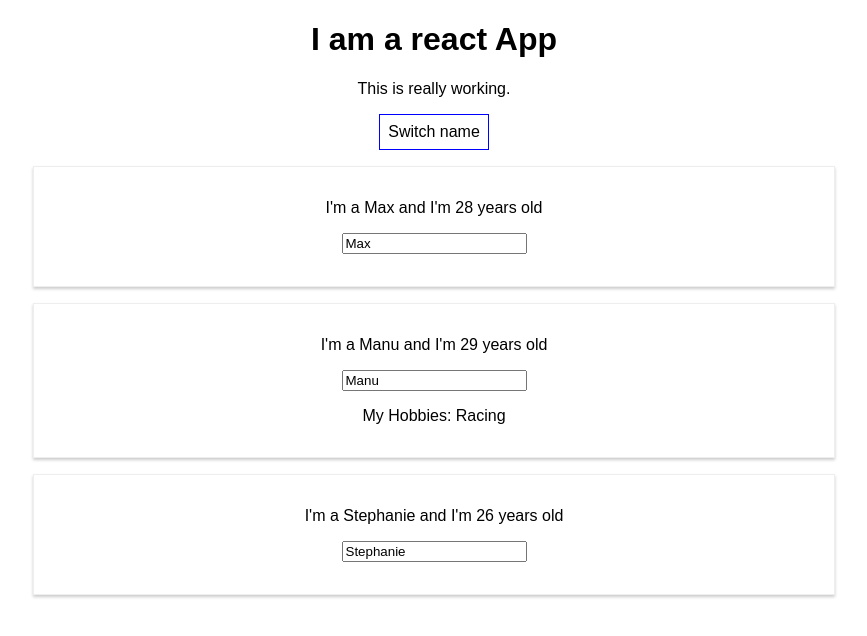
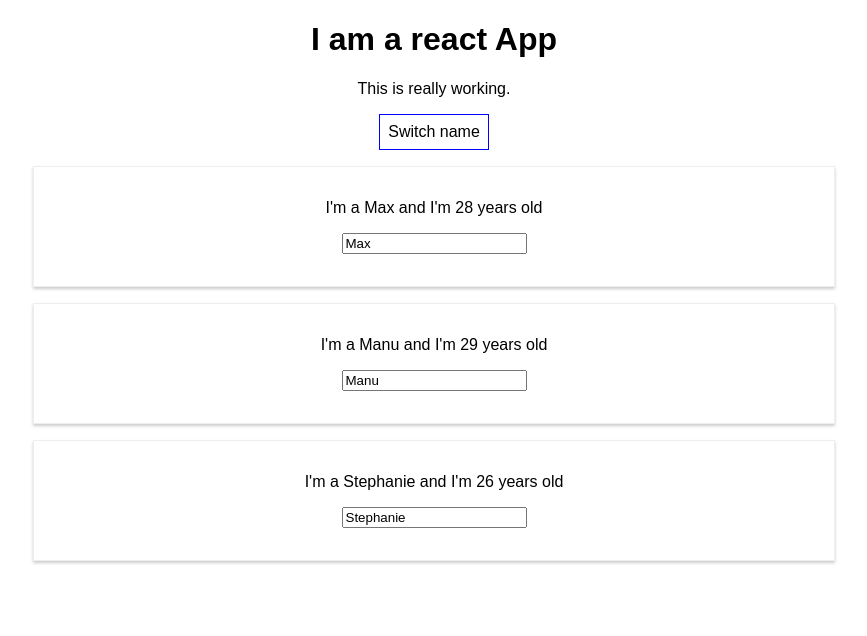
Before and after one commit to VIBHOR94/react-project, a React (Create React App) app: page / in a window 1280 px wide. Both pictures are taken after a click on the button "Switch name". Shown: the top 636 px of the page, without its empty margins (206-1073 px from the left). Built offline with nearby package versions, Linux system fonts and the light colour scheme.

Commit message:
Use map function

```diff
--- a/src/App.js
+++ b/src/App.js
@@ -51,10 +51,11 @@
     if(this.state.showPersons){
       persons = (
         <div>
-          <Person name={this.state.persons[0].name} age={this.state.persons[0].age}/>
-          <Person name={this.state.persons[1].name} age={this.state.persons[1].age}
-            click={this.switchNameHandler.bind(this, 'Max!')} changed={this.switchChangeHandler}>My Hobbies: Racing</Person>
-          <Person name={this.state.persons[2].name} age={this.state.persons[2].age}/>
+          {
+            this.state.persons.map( person => {
+              return <Person name={person.name} age={person.age} />
+            })
+          }
         </div>
       )
     }
```
